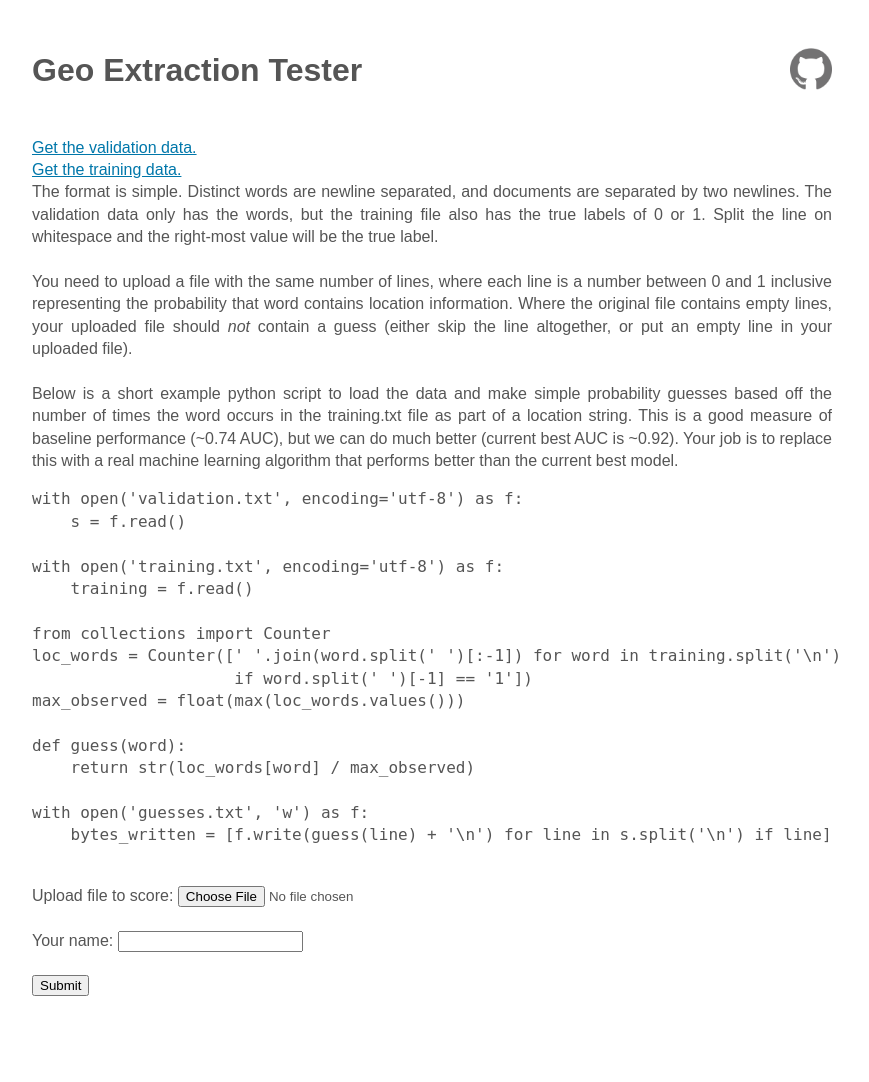
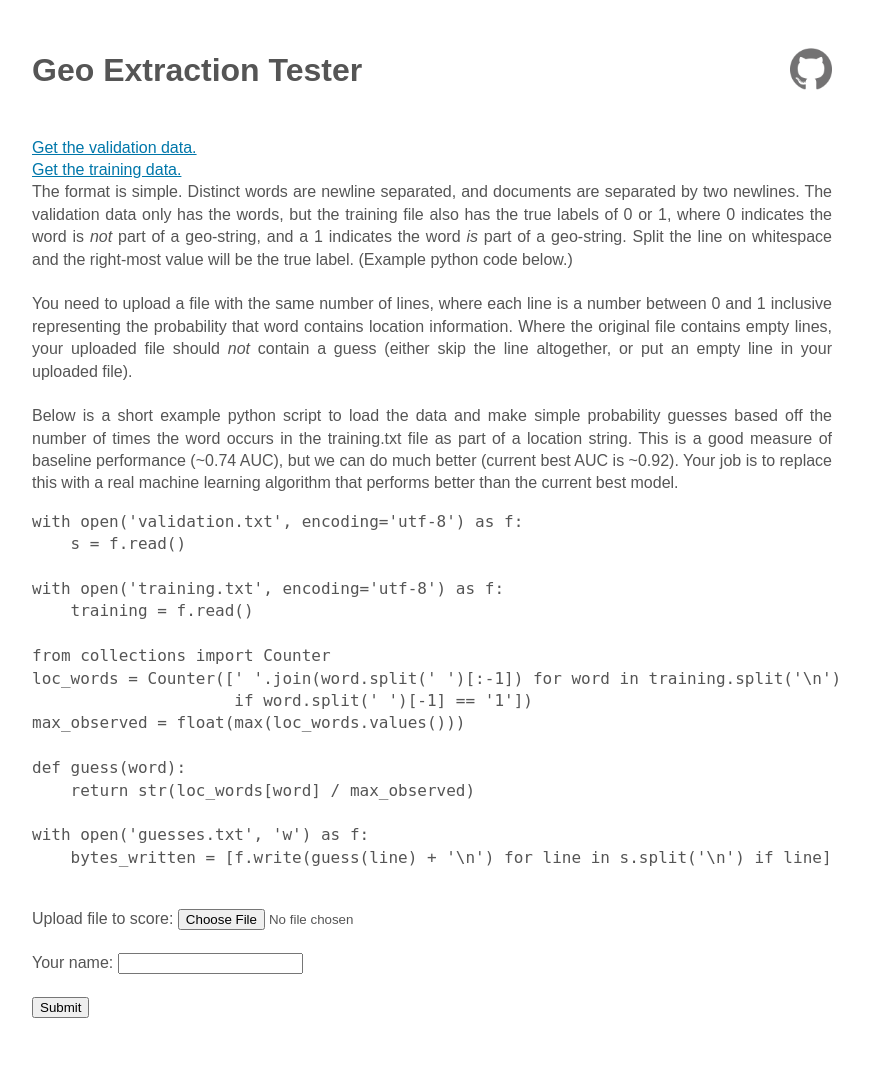
Before and after one commit to chicago-justice-project/geo-extract-tester, a Flask app: page / in a window 1280 px wide. Shown: the whole page, without its empty margins (208-1077 px from the left). Before the commit the page ends 996 px from the top, so only its background shows below. Run offline with Flask 2, Linux system fonts and the light colour scheme.

Commit message:
More description of training data format.

```diff
--- a/templates/main.html
+++ b/templates/main.html
@@ -12,8 +12,9 @@
 
     The format is simple. Distinct words are newline separated, and documents are
     separated by two newlines. The validation data only has the words, but the training file
-    also has the true labels of 0 or 1. Split the line on whitespace and the right-most
-    value will be the true label.
+    also has the true labels of 0 or 1, where 0 indicates the word is <i>not</i> part of a
+    geo-string, and a 1 indicates the word <i>is</i> part of a geo-string. Split the line on
+    whitespace and the right-most value will be the true label. (Example python code below.)
     <br>
     <br>
 
```
